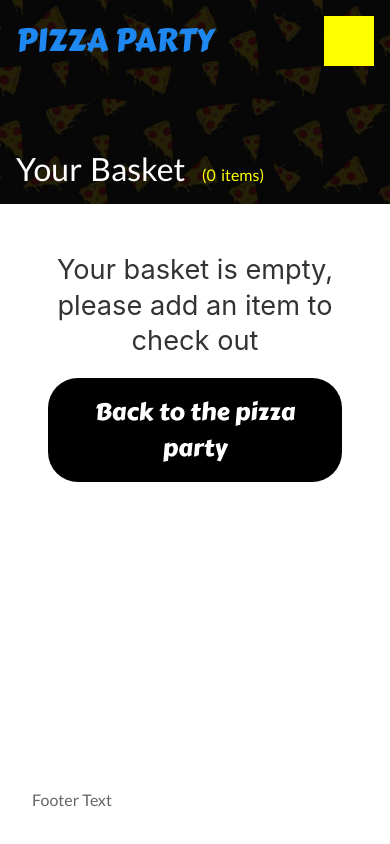
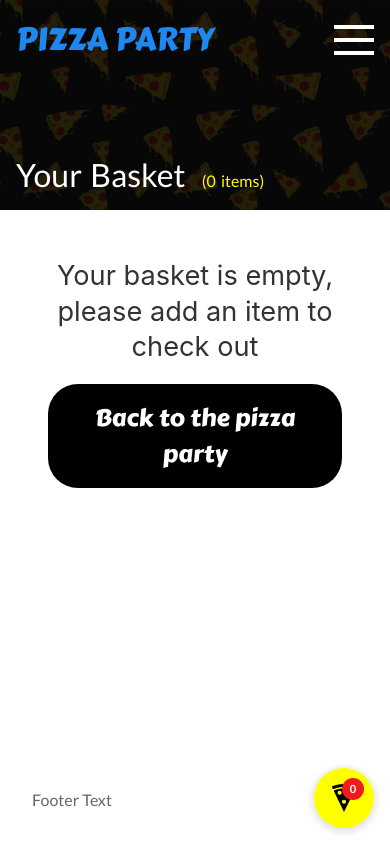
Before and after one commit to joejcox/pizza-party, a React (Create React App) app in the folder client/: page /shopping-basket in a window 390 px wide. Built offline with nearby package versions, Linux system fonts and the light colour scheme.

Commit message:
changes to styles for mobile

```diff
--- a/client/src/App.js
+++ b/client/src/App.js
@@ -1,4 +1,5 @@
-import Layout from "./components/Layout/Layout";
+import Layout from "components/Layout/Layout";
+import BasketButton from "components/Basket/BasketButton/BasketButton";
 import Home from "./pages/Home";
 import Pizzas from "./pages/Pizzas";
 import Dashboard from "./pages/Dashboard";
@@ -26,12 +27,13 @@ const App = () => {
         </Route>
       </Switch>
       <ToastContainer
-        autoClose="3000"
+        autoClose="2000"
         position="bottom-right"
         hideProgressBar
         transition={Flip}
         role="Alert"
       />
+      <BasketButton />
     </Layout>
   );
 };
--- a/client/src/components/AddToBasket/AddToBasket.jsx
+++ b/client/src/components/AddToBasket/AddToBasket.jsx
@@ -4,7 +4,7 @@ import { useState } from "react";
 import { addToBasket } from "store/slices/basket";
 import { useDispatch } from "react-redux";
 import { toast } from "react-toastify";
-import { Link } from "react-router-dom";
+import Toast from "./Toast/Toast";
 
 import styles from "./AddToBasket.module.css";
 
@@ -34,19 +34,7 @@ const AddToBasket = ({ pizza }) => {
         quantity: count,
       })
     );
-    toast(() => (
-      <div className={styles.toast}>
-        <img src={image} alt={name} width="50" height="50" />
-        <div className={styles.toast_details}>
-          <Link to="/shopping-basket">
-            <strong>
-              {count} x {name} £{(count * price).toFixed(2)}
-            </strong>
-          </Link>
-          <i>Successfuly added to basket</i>
-        </div>
-      </div>
-    ));
+    toast(() => <Toast {...pizza} count={count} />);
     setCount(1);
   };
 
--- a/client/src/components/AddToBasket/AddToBasket.module.css
+++ b/client/src/components/AddToBasket/AddToBasket.module.css
@@ -5,17 +5,3 @@
   width: 100%;
   margin-top: 2rem;
 }
-
-.toast {
-  display: flex;
-  align-items: center;
-}
-
-.toast_details {
-  display: inline-block;
-  margin-left: 1rem;
-}
-
-.toast_details strong {
-  display: block;
-}
--- /dev/null
+++ b/client/src/components/AddToBasket/Toast/Toast.jsx
@@ -0,0 +1,21 @@
+import { Link } from "react-router-dom";
+import styles from "./Toast.module.css";
+
+const Toast = ({ name, image, price, count }) => {
+  //   const { name, image, price } = pizza;
+  return (
+    <div className={styles.toast}>
+      <img src={image} alt={name} width="50" height="50" />
+      <div className={styles.toast_details}>
+        <Link to="/shopping-basket">
+          <strong>
+            {count} x {name} £{(count * price).toFixed(2)}
+          </strong>
+        </Link>
+        <i>Successfuly added to basket</i>
+      </div>
+    </div>
+  );
+};
+
+export default Toast;
--- /dev/null
+++ b/client/src/components/AddToBasket/Toast/Toast.module.css
@@ -0,0 +1,13 @@
+.toast {
+  display: flex;
+  align-items: center;
+}
+
+.toast_details {
+  display: inline-block;
+  margin-left: 1rem;
+}
+
+.toast_details strong {
+  display: block;
+}
--- a/client/src/components/Basket/BasketButton/BasketButton.module.css
+++ b/client/src/components/Basket/BasketButton/BasketButton.module.css
@@ -40,3 +40,9 @@
   font-weight: bold;
   border-radius: 50%;
 }
+
+@media screen and (min-width: 960px) {
+  .basket_button {
+    display: none;
+  }
+}
--- a/client/src/components/Header/MobileHeader/Hamburger/Hamburger.jsx
+++ b/client/src/components/Header/MobileHeader/Hamburger/Hamburger.jsx
@@ -1,8 +1,16 @@
+import { useState } from "react";
 import styles from "./Hamburger.module.css";
 
 const Hamburger = () => {
+  const [open, setOpen] = useState(false);
+
+  const toggleHamburger = () => setOpen(!open);
+
   return (
-    <div className={styles.hamburger}>
+    <div
+      className={`${styles.hamburger} ${open ? styles.open : ""}`}
+      onClick={() => toggleHamburger()}
+    >
       <span></span>
       <span></span>
       <span></span>
--- a/client/src/components/Header/MobileHeader/Hamburger/Hamburger.module.css
+++ b/client/src/components/Header/MobileHeader/Hamburger/Hamburger.module.css
@@ -1,5 +1,21 @@
 .hamburger {
-  width: 50px;
-  height: 50px;
-  background: yellow;
+  transition: transform 0.4s ease;
+  width: 40px;
+  height: 40px;
+  padding: 0;
+  display: flex;
+  flex-direction: column;
+  justify-content: space-around;
+  cursor: pointer;
 }
+
+.hamburger span {
+  display: block;
+  height: 4px;
+  background: white;
+  z-index: -1;
+}
+
+.hamburger.open {
+  transform: rotate(90deg);
+}
--- a/client/src/components/Hero/Hero.module.css
+++ b/client/src/components/Hero/Hero.module.css
@@ -6,7 +6,7 @@
   justify-content: flex-start;
   position: relative;
   overflow: hidden;
-  margin-top: -88px;
+  margin-top: -80px;
 }
 
 .hero_image {
@@ -78,6 +78,9 @@
 }
 
 @media screen and (min-width: 960px) {
+  .hero {
+    margin-top: -88px;
+  }
   .hero_title {
     font-size: 5rem;
   }
--- a/client/src/index.css
+++ b/client/src/index.css
@@ -123,3 +123,13 @@ h1 {
     transform: scale(1.5);
   }
 }
+
+.Toastify {
+  display: none;
+}
+
+@media screen and (min-width: 960px) {
+  .Toastify {
+    display: block;
+  }
+}
```
Also changed, not shown: 1 other file (tests, documents, lock files or other folders).
